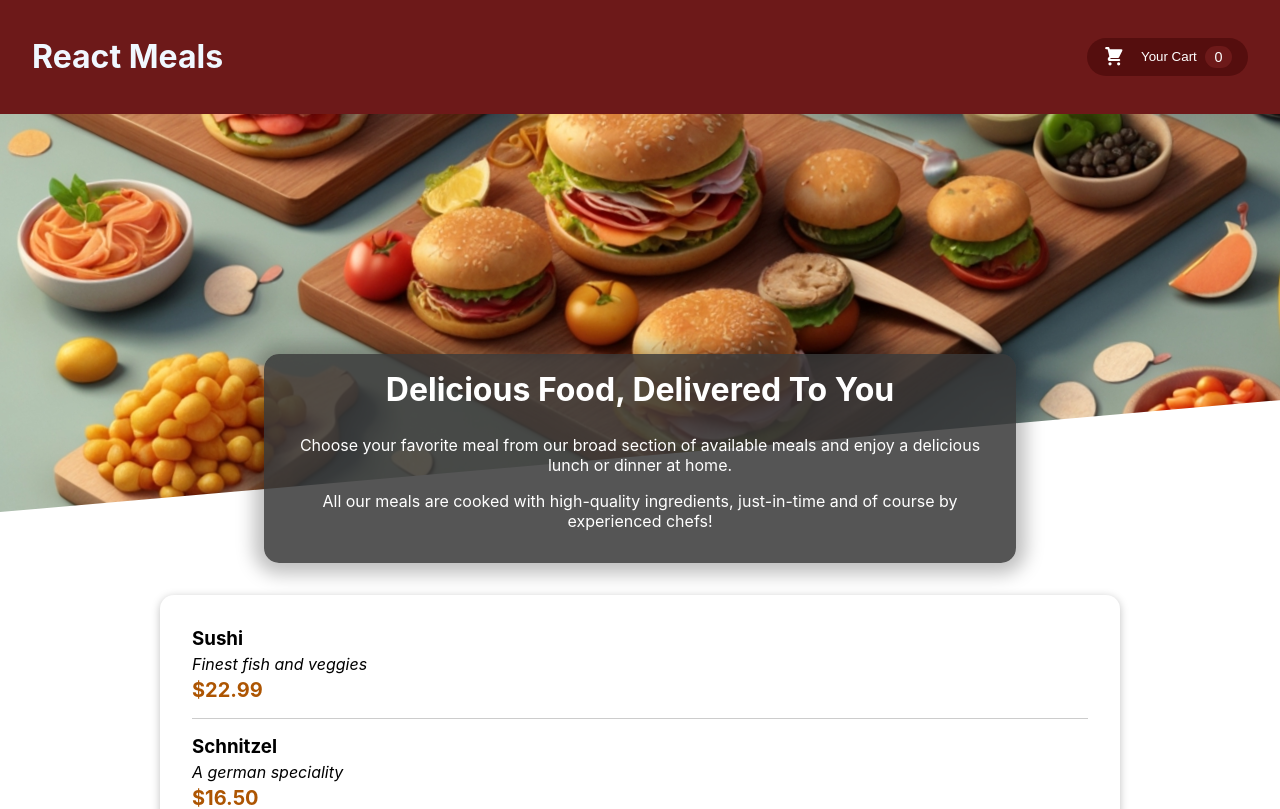
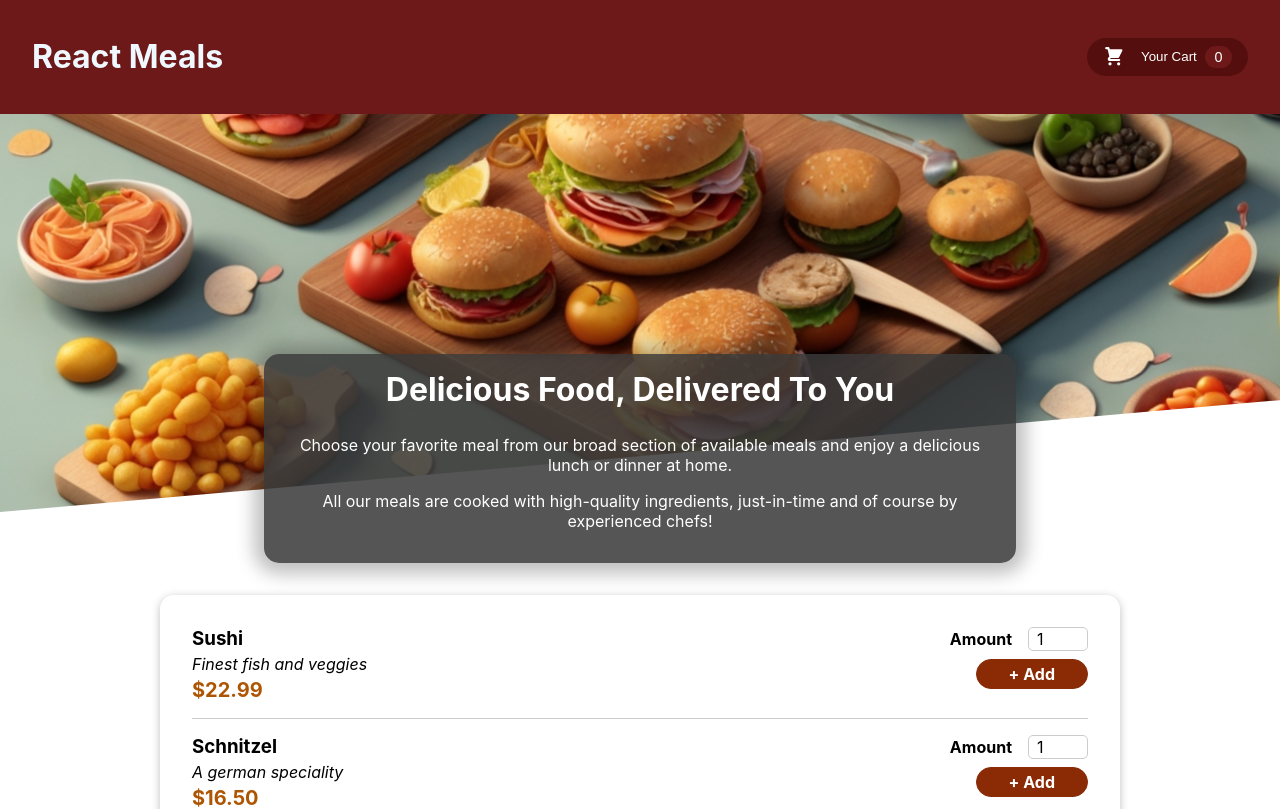
Before and after one commit to Dashy-15/food_order_app, a React (Create React App) app: page / in a window 1280 px wide. Shown: the top 809 px of the page. Built offline with nearby package versions, Linux system fonts and the light colour scheme.

Commit message:
fourth commit

```diff
--- a/src/components/Meals/MealItems/MealItems.js
+++ b/src/components/Meals/MealItems/MealItems.js
@@ -1,4 +1,5 @@
 import classes from "./MealItems.module.css";
+import MealItemsForm from "./MealItemsForm";
 
 const MealItems = (props) => {
     const price = `$${props.meal.price.toFixed(2)}`;
@@ -9,6 +10,9 @@
                 <div className={classes.description}>{props.meal.description}</div>
                 <div className={classes.price}>{price}</div>
             </div>
+            <div>
+                <MealItemsForm />
+            </div>
         </li>
     )
 }
--- /dev/null
+++ b/src/components/Meals/MealItems/MealItemsForm.js
@@ -0,0 +1,20 @@
+import Input from "../../UI/Input";
+import classes from "./MealItemsForm.module.css";
+
+const MealItemsForm = () => {
+    return (
+        <form className={classes.form}>
+            <Input label="Amount" input={{
+                id: "amount",
+                type: "number",
+                min: "1",
+                max: "10",
+                step: "1",
+                defaultValue: "1"
+            }}/>
+            <button>+ Add</button>
+        </form>
+    )
+}
+
+export default MealItemsForm;
--- /dev/null
+++ b/src/components/Meals/MealItems/MealItemsForm.module.css
@@ -0,0 +1,20 @@
+.form {
+    text-align: right;
+}
+
+.form button {
+    font: inherit;
+    cursor: pointer;
+    background-color: #8a2b06;
+    border: 1px solid #8a2b06;
+    color: white;
+    padding: 0.25rem 2rem;
+    border-radius: 20px;
+    font-weight: bold;
+  }
+
+  .form button:hover,
+  .form button:active {
+    background-color: #641e03;
+    border-color: #641e03;
+  }
--- /dev/null
+++ b/src/components/UI/Input.js
@@ -0,0 +1,12 @@
+import classes from "./Input.module.css";
+
+const Input = (props) => {
+    return (
+        <div className={classes.input}>
+            <label forHtml={props.input.id}>{props.label}</label>
+            <input {...props.input} />
+        </div>
+    )
+}
+
+export default Input;
--- /dev/null
+++ b/src/components/UI/Input.module.css
@@ -0,0 +1,18 @@
+.input {
+    display: flex;
+    align-items: center;
+    margin-bottom: 0.5rem;
+}
+
+.input label {
+    font-weight: bold;
+    margin-right: 1rem;
+}
+
+.input input {
+    width: 3rem;
+    border-radius: 5px;
+    border: 1px solid #ccc;
+    font: inherit;
+    padding-left: 0.5rem;
+}
```
Also changed, not shown: src/components/Meals/MealItems/MealItems.module.css (indentation only).
